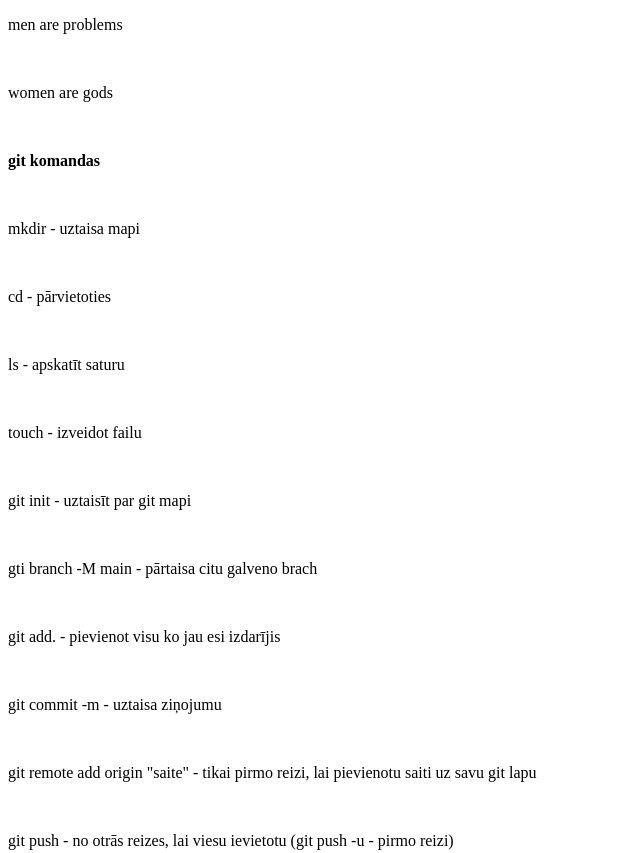
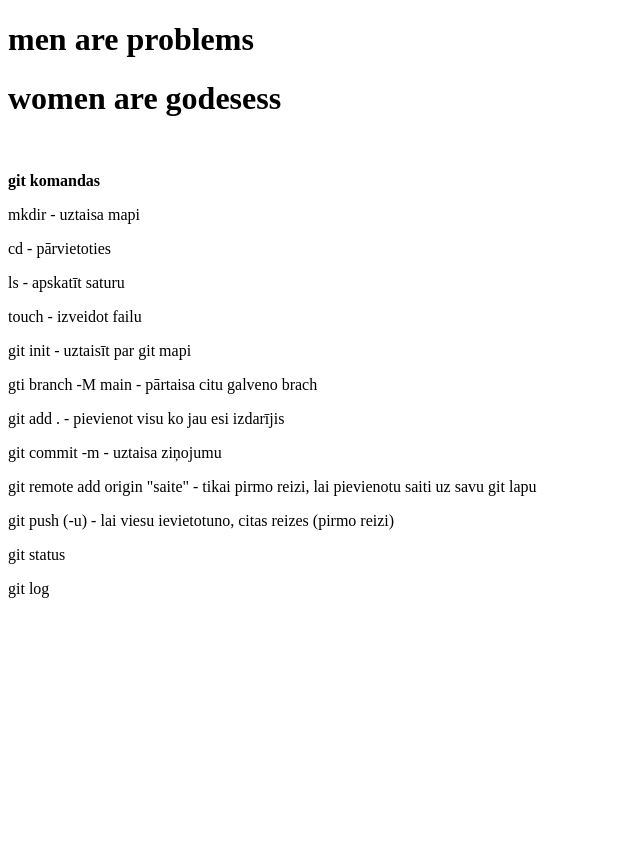
Before and after one commit to Sanchiks07/sipols, a plain HTML site: page index.html in a window 1280 px wide. Shown: the top 853 px of the page, without its empty margins (0-640 px from the left). After the commit the page ends 800 px from the top, so only its background shows below. Drawn offline with Linux system fonts and the light colour scheme.

Commit message:
nelieli labojumi

```diff
--- a/index.html
+++ b/index.html
@@ -6,21 +6,21 @@
     <title>Stundas darbs</title>
 </head>
 <body>
-    <p>men are problems</p><br>
-    <p>women are gods</p><br>
-
-    <p><b>git komandas</b></p><br>
-    <p>mkdir - uztaisa mapi</p><br>
-    <p>cd - pārvietoties</p><br>
-    <p>ls - apskatīt saturu</p><br>
-    <p>touch - izveidot failu</p><br>
-    <p>git init - uztaisīt par git mapi</p><br>
-    <p>gti branch -M main - pārtaisa citu galveno brach</p><br>
-    <p>git add. - pievienot visu ko jau esi izdarījis</p><br>
-    <p>git commit -m - uztaisa ziņojumu</p><br>
-    <p>git remote add origin "saite" - tikai pirmo reizi, lai pievienotu saiti uz savu git lapu</p><br>
-    <p>git push - no otrās reizes, lai viesu ievietotu (git push -u - pirmo reizi)</p><br>
-    <p>git status</p><br>
+    <h1>men are problems</h1>
+    <h1>women are godesess</h1>
+    <br>
+    <p><b>git komandas</b></p>
+    <p>mkdir - uztaisa mapi</p>
+    <p>cd - pārvietoties</p>
+    <p>ls - apskatīt saturu</p>
+    <p>touch - izveidot failu</p>
+    <p>git init - uztaisīt par git mapi</p>
+    <p>gti branch -M main - pārtaisa citu galveno brach</p>
+    <p>git add . - pievienot visu ko jau esi izdarījis</p>
+    <p>git commit -m - uztaisa ziņojumu</p>
+    <p>git remote add origin "saite" - tikai pirmo reizi, lai pievienotu saiti uz savu git lapu</p>
+    <p>git push (-u) - lai viesu ievietotuno, citas reizes (pirmo reizi)</p>
+    <p>git status</p>
     <p>git log</p>
 </body>
 </html>
```
